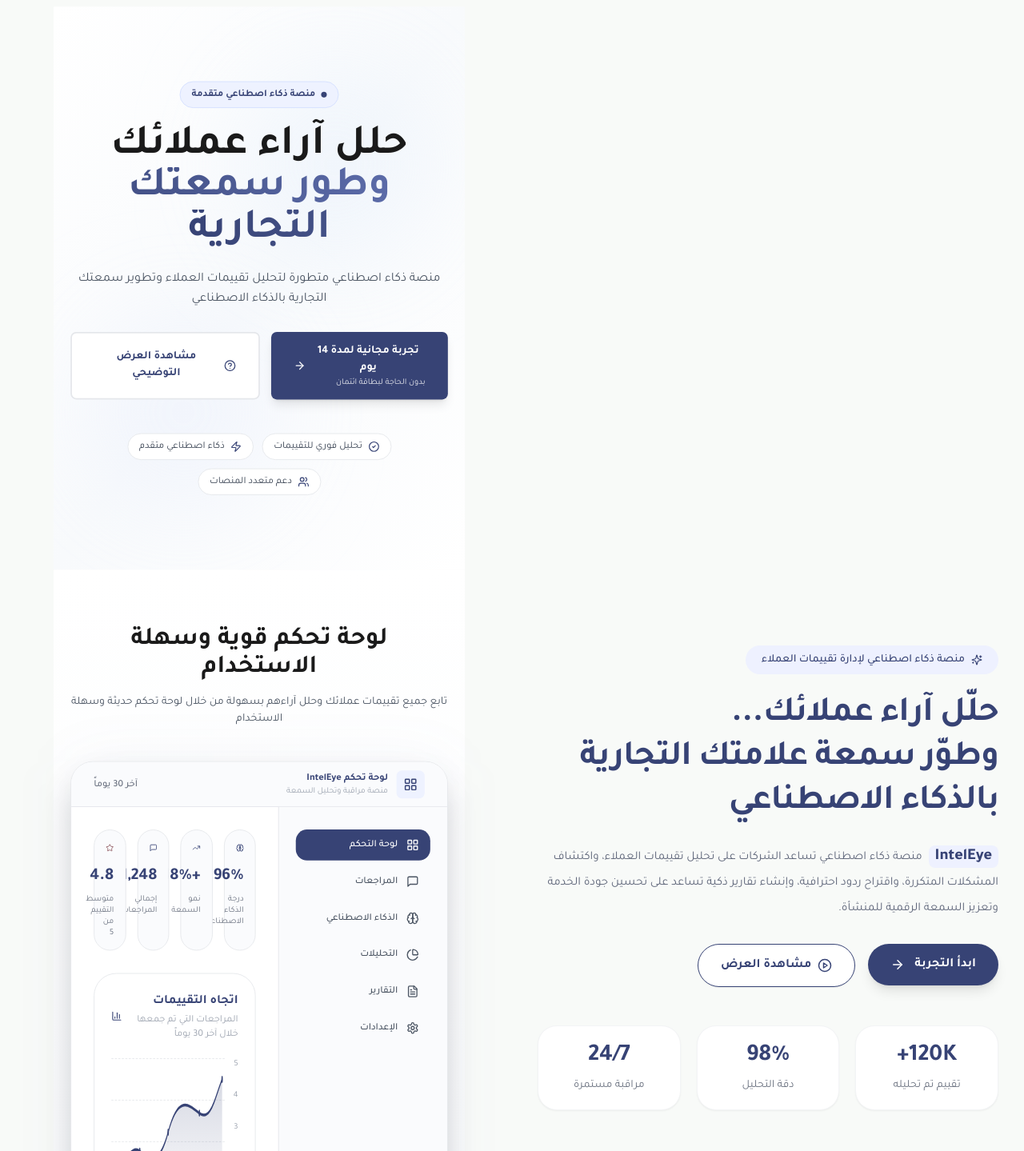
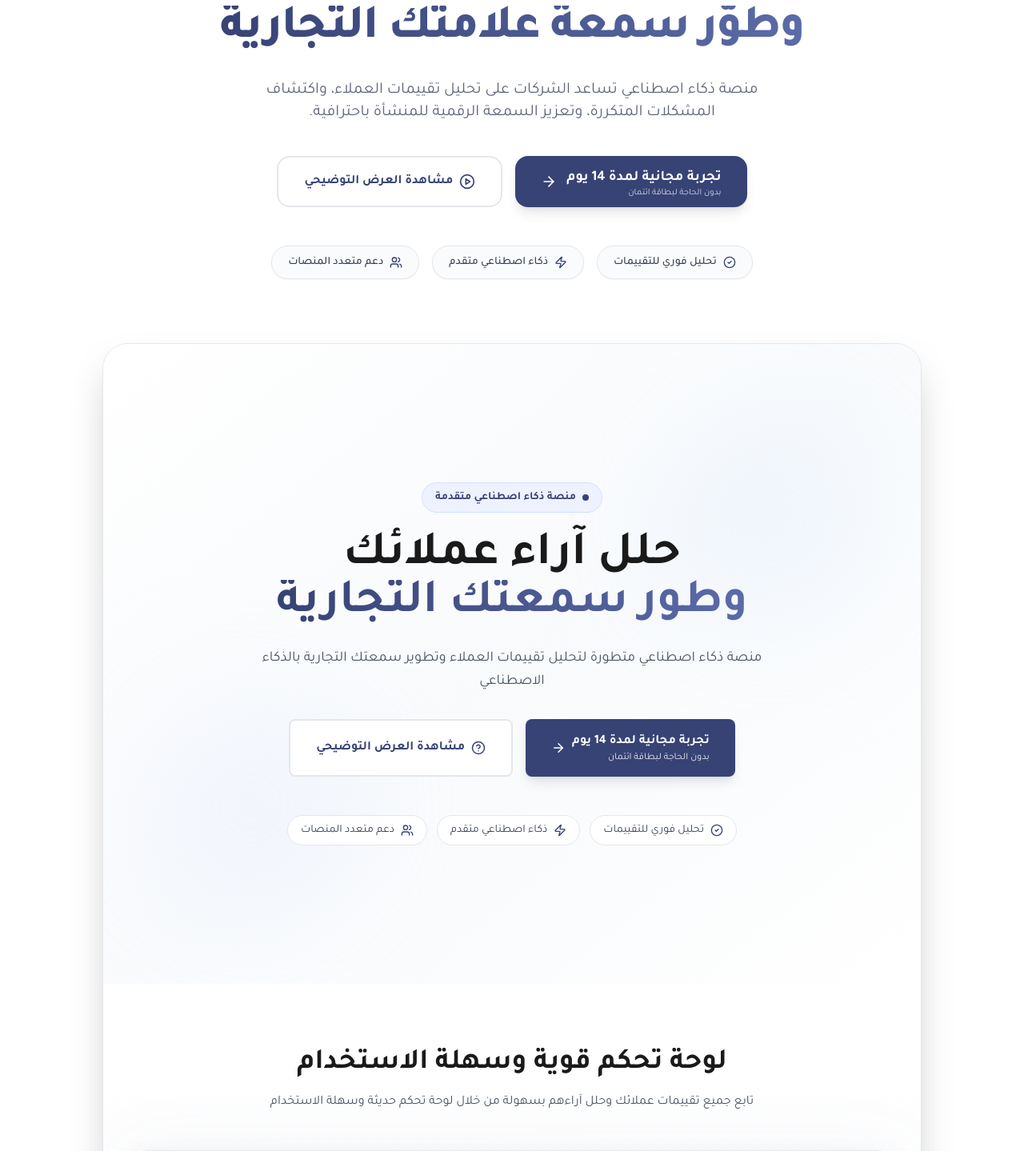
Before and after one commit to alaaalhrebi/inteleye, a Next.js app in the folder inteleye_project/: page / in a window 1280 px wide. Shown: the part 251-1690 px from the top of the page at 80% size. Built offline with nearby package versions, Linux system fonts and the light colour scheme.

Commit message:
Refactor HeroSection with new layout and features

```diff
--- a/inteleye_project/src/components/HeroSection.tsx
+++ b/inteleye_project/src/components/HeroSection.tsx
@@ -1,96 +1,113 @@
 "use client";
 
 import { motion } from "framer-motion";
-import { PlayCircle, Sparkles } from "lucide-react";
+import { PlayCircle, Sparkles, ArrowRight, CheckCircle2, Zap, Users } from "lucide-react";
 import { PrimaryButton, SecondaryButton } from "./Buttons";
 import DashboardPreview from "./DashboardPreview";
 
 export default function HeroSection() {
   return (
-    <section className="relative overflow-hidden bg-[#F8FAF8] pt-32 pb-20">
-
-      {/* Background */}
-      <div className="absolute inset-0 -z-10">
-        <div className="absolute left-0 top-0 h-[500px] w-[500px] rounded-full bg-[#BABDE2]/30 blur-[180px]" />
-        <div className="absolute bottom-0 right-0 h-[450px] w-[450px] rounded-full bg-[#FFF2D7] blur-[170px]" />
+    <section className="relative overflow-hidden bg-white pt-32 pb-20">
+      {/* Background Decoration */}
+      <div className="absolute inset-0 -z-10 overflow-hidden pointer-events-none">
+        <div className="absolute top-20 right-10 w-72 h-72 bg-blue-100 rounded-full mix-blend-multiply filter blur-3xl opacity-20 animate-blob"></div>
+        <div className="absolute bottom-20 left-10 w-72 h-72 bg-indigo-100 rounded-full mix-blend-multiply filter blur-3xl opacity-20 animate-blob animation-delay-2000"></div>
       </div>
 
-      <div className="mx-auto grid max-w-7xl items-center gap-12 px-8 lg:grid-cols-2">
-
-        {/* Hero Text */}
+      <div className="mx-auto max-w-7xl px-8 flex flex-col items-center text-center">
+        {/* Hero Text Content */}
         <motion.div
-          initial={{ opacity: 0, x: -40 }}
-          animate={{ opacity: 1, x: 0 }}
+          initial={{ opacity: 0, y: 30 }}
+          animate={{ opacity: 1, y: 0 }}
           transition={{ duration: 0.7 }}
-          className="max-w-xl"
+          className="max-w-4xl"
         >
-
           {/* Badge */}
-          <div className="mb-6 inline-flex items-center gap-2 rounded-full bg-[#EEF1FF] px-5 py-2 text-sm font-medium text-[#374375]">
+          <motion.div
+            initial={{ opacity: 0, scale: 0.9 }}
+            animate={{ opacity: 1, scale: 1 }}
+            transition={{ delay: 0.2, duration: 0.5 }}
+            className="mb-8 inline-flex items-center gap-2 rounded-full bg-[#EEF1FF] px-5 py-2 text-sm font-semibold text-[#374375] border border-[#D4E0FF]"
+          >
             <Sparkles size={14} />
             منصة ذكاء اصطناعي لإدارة تقييمات العملاء
-          </div>
+          </motion.div>
 
           {/* Title */}
-<h1 className="text-[36px] xl:text-[44px] font-bold leading-[1.25] tracking-tight text-primary">
-  حلّل آراء عملائك...
+          <h1 className="text-5xl md:text-6xl font-extrabold leading-[1.15] tracking-tight text-[#1A1A1A] mb-8">
+            حلّل آراء عملائك...
             <br />
-            وطوّر سمعة علامتك التجارية
-            <br />
-            <span className="text-[#374375]">
-              بالذكاء الاصطناعي
+            <span className="text-transparent bg-clip-text bg-gradient-to-r from-[#374375] to-[#5B6BA8]">
+              وطوّر سمعة علامتك التجارية
             </span>
           </h1>
 
           {/* Description */}
-<p className="mt-6 text-[15px] leading-8 text-[#5F667A]">
-  <span className="rounded-lg bg-[#EEF1FF] px-2 py-1 text-xl font-extrabold text-[#374375]">
-              IntelEye
-            </span>
-
-            <span className="mx-2">
-              منصة ذكاء اصطناعي تساعد الشركات على تحليل تقييمات العملاء،
-              واكتشاف المشكلات المتكررة، واقتراح ردود احترافية،
-              وإنشاء تقارير ذكية تساعد على تحسين جودة الخدمة
-              وتعزيز السمعة الرقمية للمنشأة.
-            </span>
+          <p className="mx-auto max-w-2xl text-lg md:text-xl leading-relaxed text-[#5F667A] mb-10">
+            منصة ذكاء اصطناعي تساعد الشركات على تحليل تقييمات العملاء، واكتشاف المشكلات المتكررة، وتعزيز السمعة الرقمية للمنشأة باحترافية.
           </p>
 
           {/* Buttons */}
-          <div className="mt-7 flex flex-wrap gap-4">
-            <PrimaryButton href="/signup">
-              ابدأ التجربة
-            </PrimaryButton>
+          <div className="flex flex-col sm:flex-row items-center justify-center gap-4 mb-12">
+            <button className="h-[64px] px-8 bg-[#374375] text-white font-bold rounded-xl hover:bg-[#2D3560] transition-all duration-300 flex items-center justify-center gap-3 group shadow-lg hover:shadow-xl">
+              <div className="flex flex-col items-start text-right">
+                <span className="text-lg">تجربة مجانية لمدة 14 يوم</span>
+                <span className="text-[11px] font-normal opacity-80 leading-none">بدون الحاجة لبطاقة ائتمان</span>
+              </div>
+              <ArrowRight size={20} className="group-hover:translate-x-1 transition-transform" />
+            </button>
 
-            <SecondaryButton>
-              <div className="flex items-center gap-2">
-                <PlayCircle size={18} />
-                مشاهدة العرض
-              </div>
-            </SecondaryButton>
+            <button className="h-[64px] px-8 bg-white text-[#374375] font-bold rounded-xl border-2 border-[#E5E7EB] hover:border-[#374375] transition-all duration-300 flex items-center justify-center gap-2">
+              <PlayCircle size={20} />
+              مشاهدة العرض التوضيحي
+            </button>
           </div>
 
-          {/* Stats */}
-          <div className="mt-12 grid grid-cols-3 gap-5">
-            <Stat number="120K+" title="تقييم تم تحليله" />
-            <Stat number="98%" title="دقة التحليل" />
-            <Stat number="24/7" title="مراقبة مستمرة" />
+          {/* Features Tags */}
+          <div className="flex flex-wrap justify-center gap-4 mb-20">
+            {[
+              { icon: <CheckCircle2 size={16} />, text: "تحليل فوري للتقييمات" },
+              { icon: <Zap size={16} />, text: "ذكاء اصطناعي متقدم" },
+              { icon: <Users size={16} />, text: "دعم متعدد المنصات" },
+            ].map((feature, idx) => (
+              <div
+                key={idx}
+                className="flex items-center gap-2 px-5 py-2.5 bg-[#FAFBFD] rounded-full border border-[#E5E7EB] text-sm font-medium text-gray-700 shadow-sm"
+              >
+                <span className="text-[#374375]">{feature.icon}</span>
+                {feature.text}
+              </div>
+            ))}
           </div>
-
         </motion.div>
 
-        {/* Dashboard */}
+        {/* Dashboard Preview Wrapper */}
         <motion.div
-          initial={{ opacity: 0, x: 40 }}
-          animate={{ opacity: 1, x: 0 }}
-          transition={{ duration: 0.8 }}
-className="flex justify-center -mt-4"
-          >
-          <div className="origin-center scale-[0.88]">
+          initial={{ opacity: 0, y: 60 }}
+          animate={{ opacity: 1, y: 0 }}
+          transition={{ delay: 0.5, duration: 0.8 }}
+          className="relative w-full max-w-5xl"
+        >
+          {/* Decorative Glow */}
+          <div className="absolute -inset-4 bg-gradient-to-r from-[#374375]/10 to-[#5B6BA8]/10 rounded-[40px] blur-2xl -z-10"></div>
+
+          <div className="rounded-[32px] border border-[#E5E7EB] bg-white shadow-2xl overflow-hidden">
             <DashboardPreview />
           </div>
         </motion.div>
 
+        {/* Bottom Stats Section */}
+        <motion.div
+          initial={{ opacity: 0 }}
+          whileInView={{ opacity: 1 }}
+          transition={{ delay: 0.3 }}
+          viewport={{ once: true }}
+          className="mt-24 grid grid-cols-2 md:grid-cols-3 gap-8 w-full max-w-4xl"
+        >
+          <Stat number="+120K" title="تقييم تم تحليله" />
+          <Stat number="98%" title="دقة التحليل" />
+          <Stat number="24/7" title="مراقبة مستمرة" className="col-span-2 md:col-span-1" />
+        </motion.div>
       </div>
     </section>
   );
@@ -99,16 +116,16 @@ className="flex justify-center -mt-4"
 type StatProps = {
   number: string;
   title: string;
+  className?: string;
 };
 
-function Stat({ number, title }: StatProps) {
+function Stat({ number, title, className = "" }: StatProps) {
   return (
-    <div className="rounded-2xl border border-gray-100 bg-white p-5 text-center shadow-sm">
-      <h2 className="text-3xl font-bold text-primary">
+    <div className={`text-center ${className}`}>
+      <h2 className="text-4xl font-bold text-[#374375] mb-2">
         {number}
       </h2>
-
-      <p className="mt-2 text-sm text-[#6B7280]">
+      <p className="text-sm font-medium text-gray-500 uppercase tracking-wide">
         {title}
       </p>
     </div>
```
